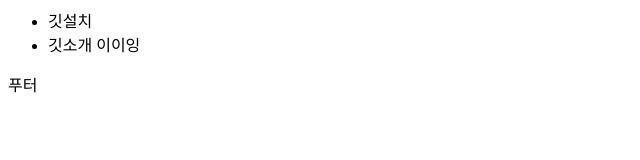
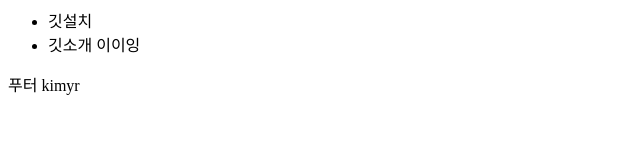
Before and after one commit to kimyeoungrok/remotepush, a plain HTML site: page index.htm in a window 1280 px wide. Shown: the full height of the page, 0-640 px from the left. Drawn offline with Linux system fonts and the light colour scheme.

Commit message:
add initial

```diff
--- a/index.htm
+++ b/index.htm
@@ -7,4 +7,4 @@
 
 
 
-<footer>푸터</footer>
+<footer>푸터 kimyr</footer>
```
